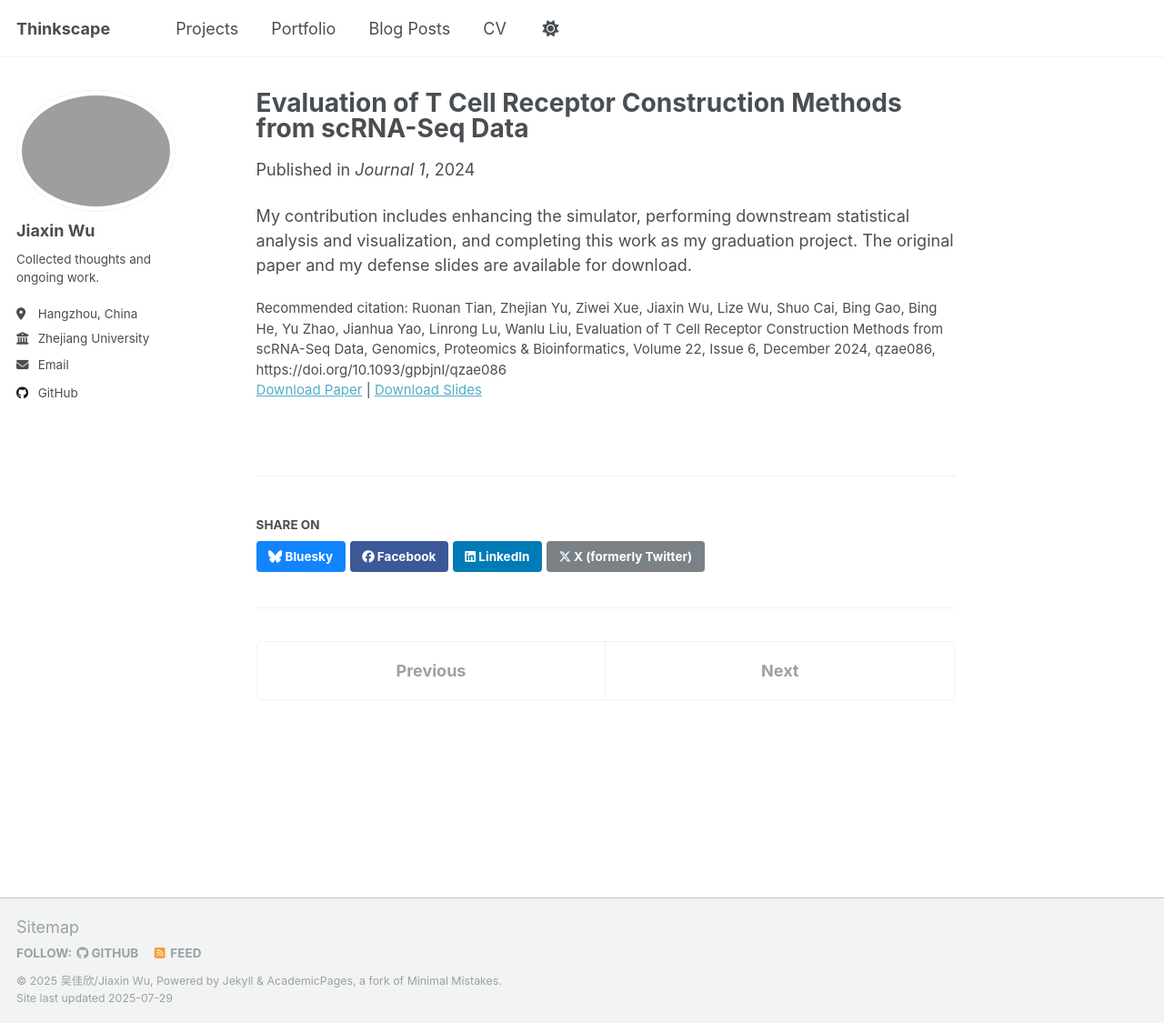
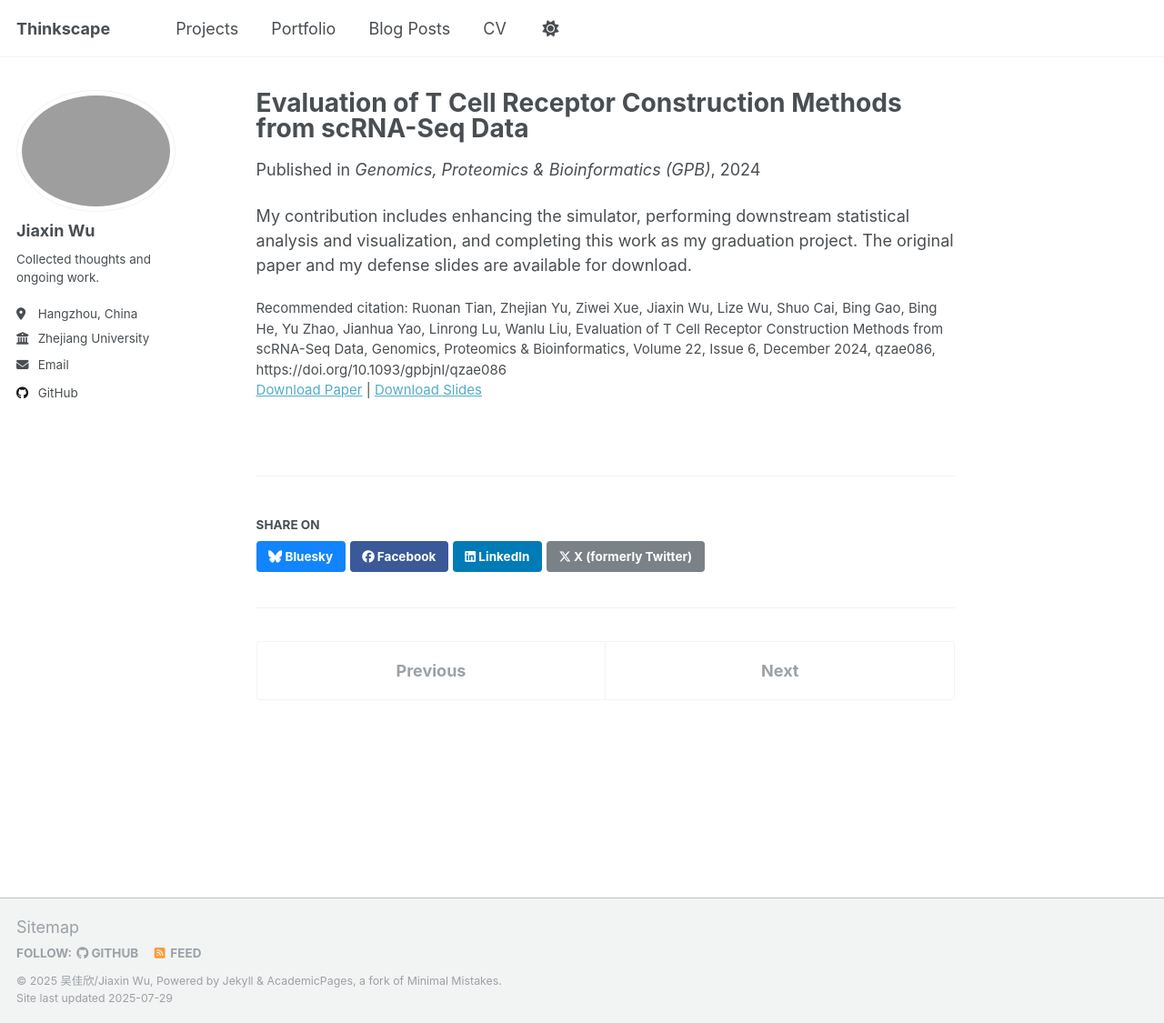
Before and after one commit to jiaxin-aidi-wu/jiaxin-aidi-wu.github.io, a Jekyll site: the page built from _publications/2024-12-12-paper-1.md, in a window 1280 px wide and 1125 px high. Shown: the whole window at 91% size. Built offline with Jekyll 4.4.1, drawn with Linux system fonts in a browser that asks for light colours; a script that is not in the unit is left out.

Commit message:
Update 2024-12-12-paper-1.md

```diff
--- a/_publications/2024-12-12-paper-1.md
+++ b/_publications/2024-12-12-paper-1.md
@@ -5,7 +5,7 @@ category: manuscripts
 permalink: /publication/2024-12-12-paper-1
 excerpt: 'This work benchmarks TCR reconstruction methods from scRNA-seq data and introduces a simulator to assess performance under varying sequencing depths.'
 date: 2024-12-12
-venue: 'Journal 1'
+venue: 'Genomics, Proteomics & Bioinformatics (GPB)'
 slidesurl: 'http://jiaxin-aidi-wu.github.io/files/benchmark_slides.pdf'
 paperurl: 'http://jiaxin-aidi-wu.github.io/files/benchmark_paper.pdf'
 posterurl: 'http://jiaxin-aidi-wu.github.io/files/bibtex1.bib'
```
